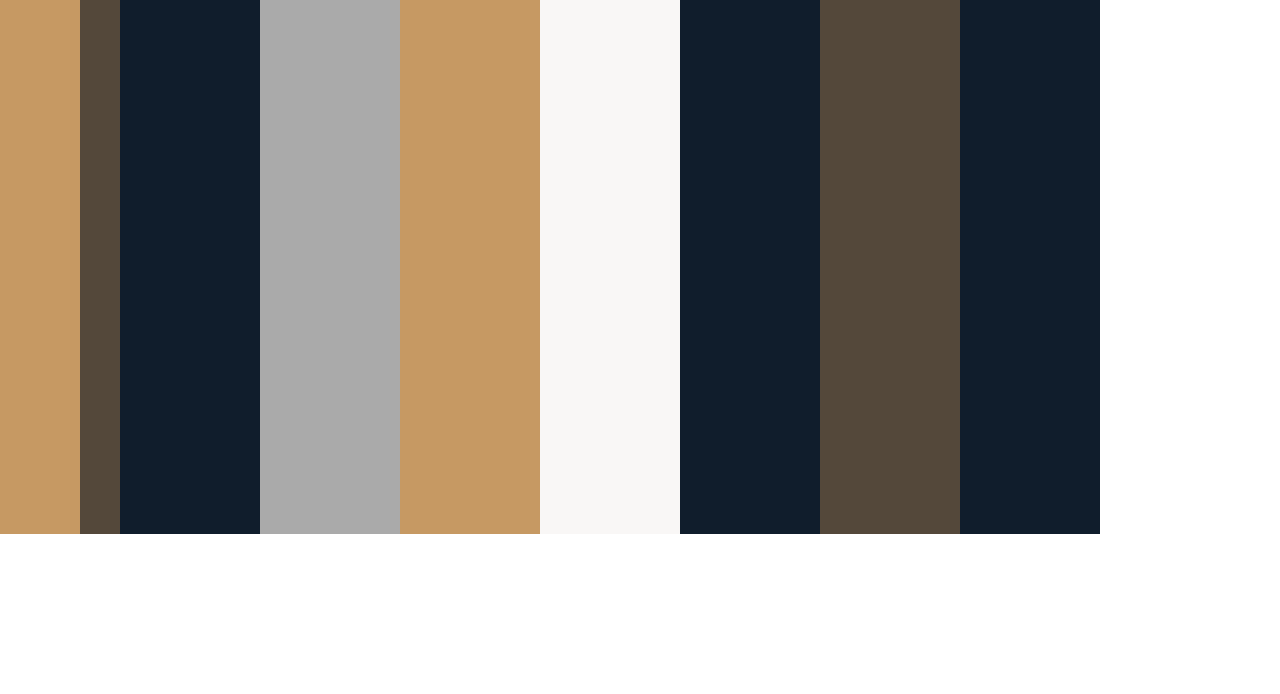
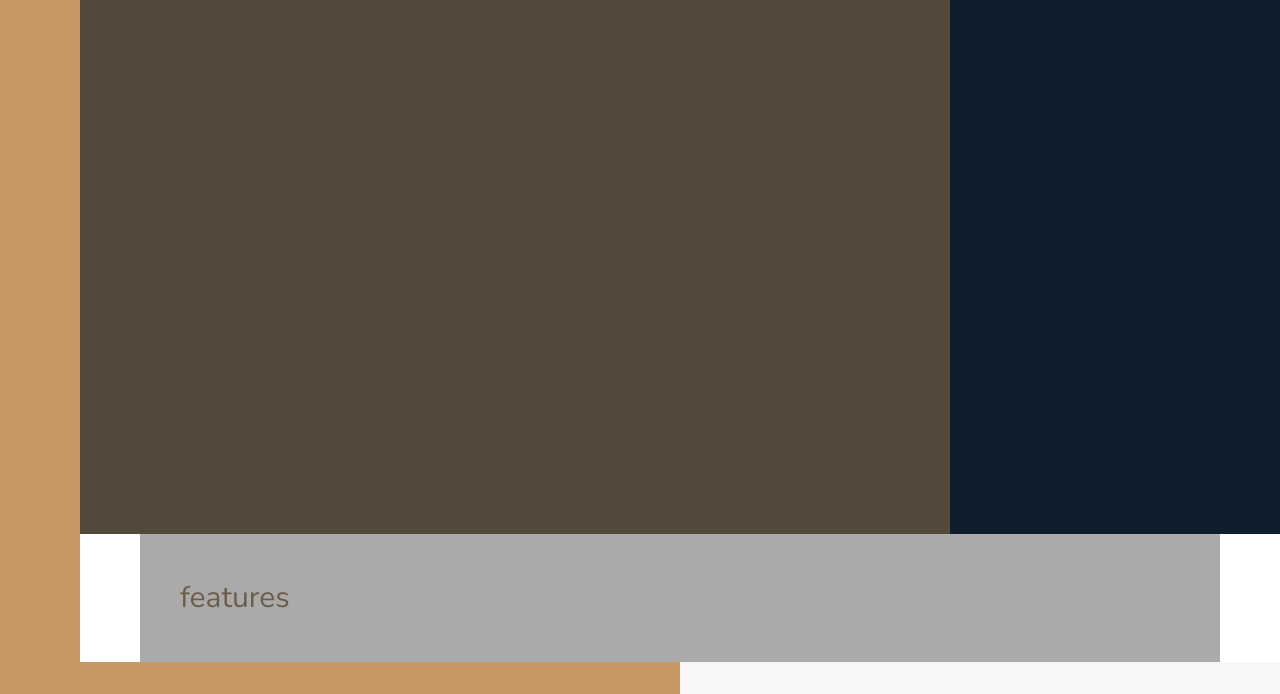
Before and after one commit to shivang10/css-projects, a website: page nexter/index.html in a window 1280 px wide. Shown: the part 106-800 px from the top of the page. Drawn offline with nearby package versions, Linux system fonts and the light colour scheme.

Commit message:
adds overall layout

```diff
--- a/nexter/sass/_base.scss
+++ b/nexter/sass/_base.scss
@@ -38,9 +38,14 @@ body {
     display: grid;
     grid-template-rows: 80vh min-content 40vw repeat(3, min-content);
     grid-template-columns:
-        [sidebar-start] 8rem [sidebar-end full-start] 1fr [center-start] repeat(
+        [sidebar-start] 8rem [sidebar-end full-start] minmax(6rem, 1fr) [center-start] repeat(
             8,
             [col-start] minmax(min-content, 14rem) [col-end]
         )
-        [center-end] 1fr [full-end];
+        [center-end] minmax(6rem, 1fr) [full-end];
+
+    & > * {
+        padding: 40px;
+        font-size: 3rem;
+    }
 }
--- a/nexter/sass/_features.scss
+++ b/nexter/sass/_features.scss
@@ -1,3 +1,4 @@
 .features {
     background-color: $color-grey-light-2;
+    grid-column: center-start / center-end;
 }
--- a/nexter/sass/_footer.scss
+++ b/nexter/sass/_footer.scss
@@ -1,3 +1,4 @@
 .footer {
     background-color: $color-secondary;
+    grid-column: full-start/full-end;
 }
--- a/nexter/sass/_gallery.scss
+++ b/nexter/sass/_gallery.scss
@@ -1,3 +1,4 @@
 .gallery {
     background-color: $color-grey-dark-1;
+    grid-column: full-start/full-end;
 }
--- a/nexter/sass/_header.scss
+++ b/nexter/sass/_header.scss
@@ -1,3 +1,4 @@
 .header {
     background-color: $color-grey-dark-1;
+    grid-column: full-start/col-end 6;
 }
--- a/nexter/sass/_homes.scss
+++ b/nexter/sass/_homes.scss
@@ -1,3 +1,4 @@
 .homes {
     background-color: $color-secondary;
+    grid-column: center-start/center-end;
 }
--- a/nexter/sass/_realtors.scss
+++ b/nexter/sass/_realtors.scss
@@ -1,3 +1,4 @@
 .realtors {
     background-color: $color-secondary;
+    grid-column: col-start 7 / full-end;
 }
--- a/nexter/sass/_sidebar.scss
+++ b/nexter/sass/_sidebar.scss
@@ -1,3 +1,5 @@
 .sidebar {
     background-color: $color-primary;
+    grid-column: sidebar-start / sidebar-end;
+    grid-row: 1/-1;
 }
--- a/nexter/sass/_story.scss
+++ b/nexter/sass/_story.scss
@@ -0,0 +1,11 @@
+.story {
+    &__pictures {
+        background-color: $color-primary;
+        grid-column: full-start/col-end 4;
+    }
+
+    &__content {
+        background-color: $color-grey-light-1;
+        grid-column: col-start 5 / full-end;
+    }
+}
--- a/nexter/sass/_typography.scss
+++ /dev/null
@@ -1,9 +0,0 @@
-.story {
-    &__pictures {
-        background-color: $color-primary;
-    }
-
-    &__content {
-        background-color: $color-grey-light-1;
-    }
-}
```
Also changed, not shown: nexter/css/style.css.
